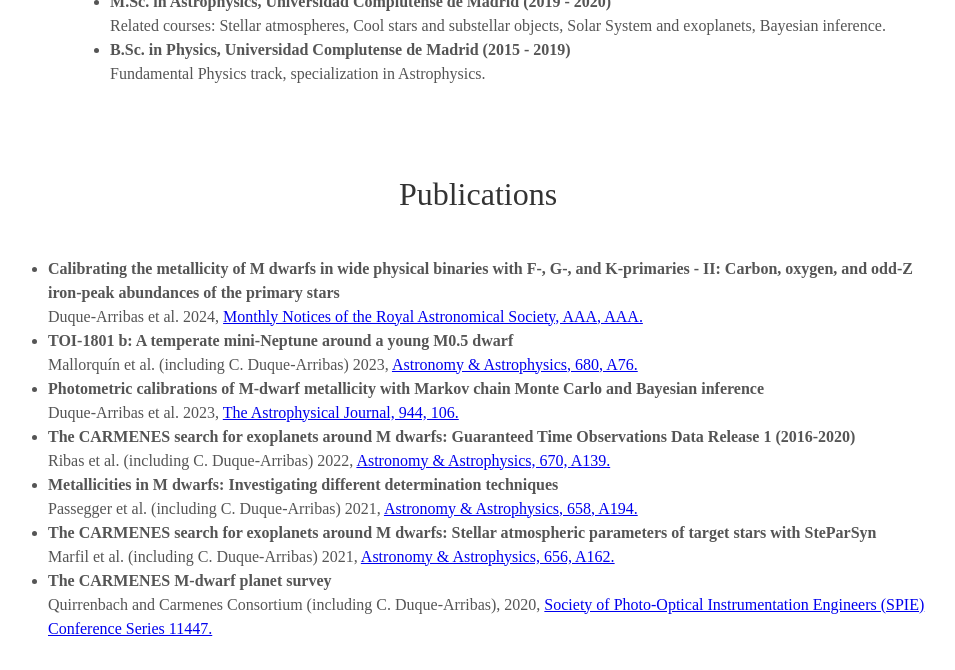
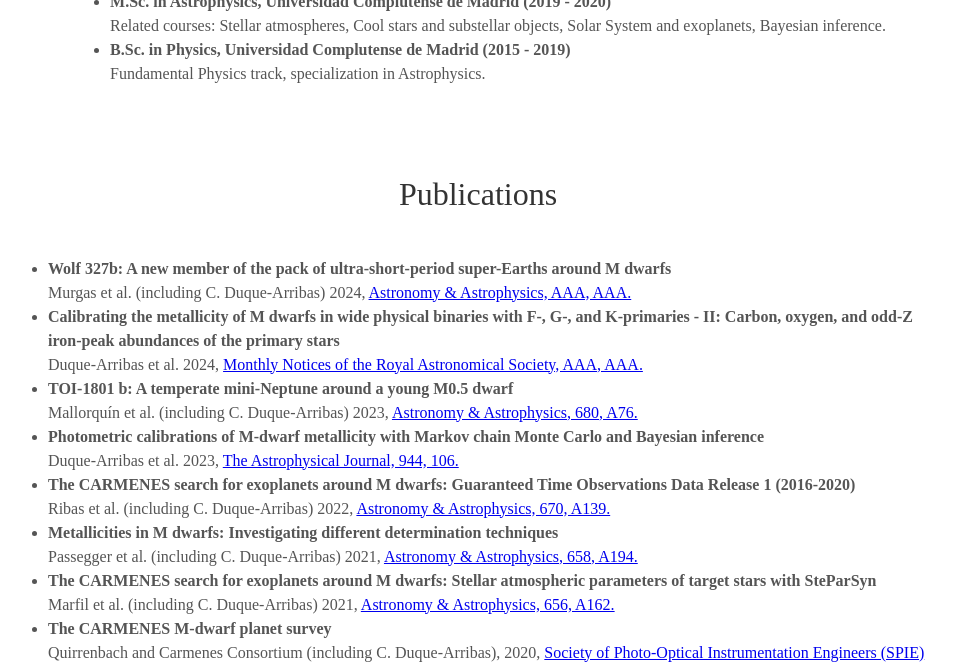
Before and after one commit to chrduque/chrduque.github.io, a Jekyll site: the page built from index.html, in a window 1280 px wide and 900 px high, scrolled down 1510 px, cut to the strip 0-670 px from the top of the window. Shown: the whole strip, without its empty margins (162-1117 px from the left). Built offline with Jekyll 4.4.1, drawn with Linux system fonts in a browser that asks for light colours; some web fonts are replaced.

Commit message:
Update about.html

```diff
--- a/_includes/about.html
+++ b/_includes/about.html
@@ -28,6 +28,8 @@
   <!--<div class="tech">-->
     <h2>Publications</h2>
     <ul style="font-size: 1rem; list-style-position: outside; display: inline-block; text-align: left">
+      <li><strong>Wolf 327b: A new member of the pack of ultra-short-period super-Earths around M dwarfs</strong><br>
+     Murgas et al. (including C. Duque-Arribas) 2024, <a href="https://ui.adsabs.harvard.edu/abs/2024arXiv240112150M/abstract" target="_blank">Astronomy & Astrophysics, AAA, AAA.</a></li>
       <li><strong>Calibrating the metallicity of M dwarfs in wide physical binaries with F-, G-, and K-primaries - II: Carbon, oxygen, and odd-Z iron-peak abundances of the primary stars</strong><br>
      Duque-Arribas et al. 2024, <a href="https://ui.adsabs.harvard.edu/abs/2024MNRAS.tmp..102D/abstract" target="_blank">Monthly Notices of the Royal Astronomical Society, AAA, AAA.</a></li>
       <li><strong>TOI-1801 b: A temperate mini-Neptune around a young M0.5 dwarf</strong><br>
```
